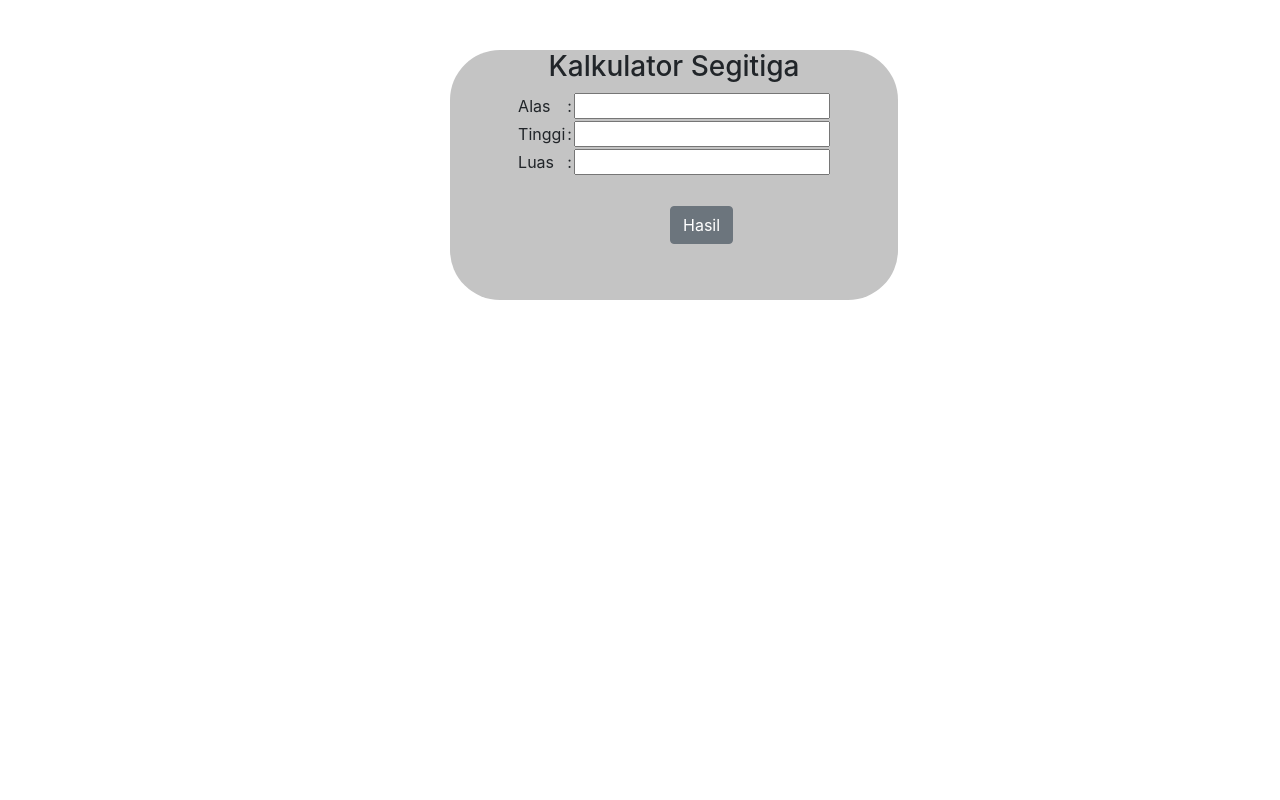
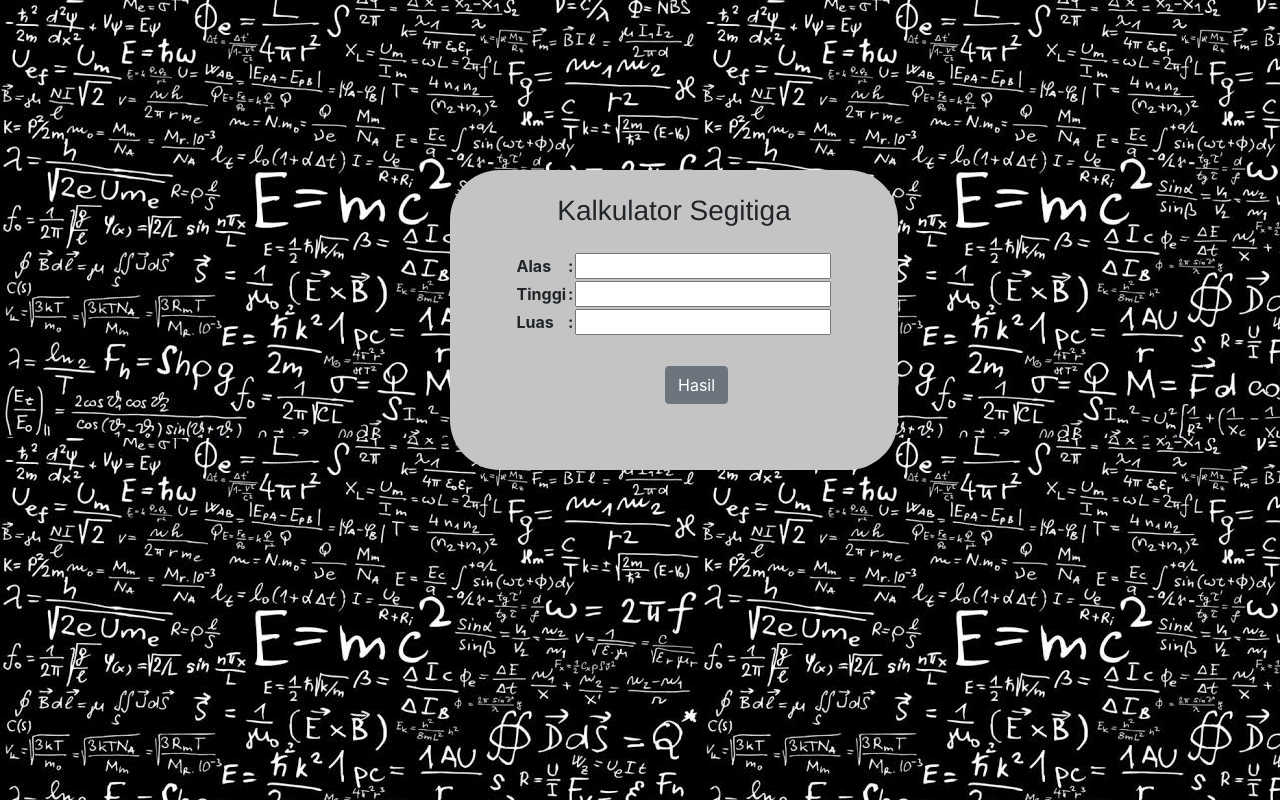
Before and after one commit to REFA2003/progdas1, a plain HTML site: page index.html in a window 1280 px wide. Drawn offline with Linux system fonts and the light colour scheme.

Commit message:
progdas-1

```diff
--- a/index.html
+++ b/index.html
@@ -6,19 +6,19 @@
       <link rel="stylesheet" href="style.css">
         <title>Kalkulator Segitiga</title>
       </head>
-      <body>
-<div class="segitiga">
-<center><h3>Kalkulator Segitiga<br/></h3></center>
-<table class="tabel">
+      <body class="body">
+<div class="segitiga"><br>
+    <center><h3 class="h3">Kalkulator Segitiga</h3></center>
+<table class="tabel mt-4 font-weight-bold">
 <tr>
-<td>Alas</td>
-<td>:</td>
-<td><input type="text" id="txtAlas" name="txtAlas"></td>
+    <td>Alas</td>
+    <td>:</td>
+    <td><input type="text" id="txtAlas" name="txtAlas"></td>
 </tr>
 <tr>
     <td>Tinggi</td>
-     <td>:</td>
-          <td><input type="text" id="txtTinggi" name="txtTinggi"></td>
+    <td>:</td>
+    <td><input type="text" id="txtTinggi" name="txtTinggi"></td>
     </tr>
 <tr>
     <td>Luas</td>
@@ -27,13 +27,17 @@
 </tr>
 
 </table>
-<div class="kotak">
+
+<div class="button">
 
  <button  type="button" class=" btn btn-secondary btn-md" id="btnHitung" onclick="hitung() ;" >Hasil</button>
 
+</div>
+<br>
+
+    <marquee behavior="" direction="">KALKULATOR MENCARI LUAS,ALAS,TINGGI</marquee>
 
 </div>
-  </div>
 
         <script src="main.js"></script>
         <script src="js/bootstrap.js"></script>
--- a/style.css
+++ b/style.css
@@ -1,23 +1,29 @@
+.body{
+    background-image: url(1.jpg);
+}
+
+.h3{
+   font-family: 'Franklin Gothic Medium', 'Arial Narrow', Arial, sans-serif;
+}
+
 .segitiga {
     background-color: #C4C4C4;
     width: 35%;
-    height: 250px;
-    margin-top: 50px;
+    height: 300px;
+    margin-top: 170px;
     margin-left: 450px;
     margin-right: 50px;
     border-radius: 50px;
-
 }
 
 .tabel{
     margin-top: initial;
     margin: auto;
-
 }
 
-.kotak {
+.button{
     width: 5%;
-    margin-left: 220px;
+    margin-left: 215px;
     margin-top: 30px;
     background-color: rgba(255, 0, 0, 0);
 }
```
Also changed, not shown: 1.jpg (added).
